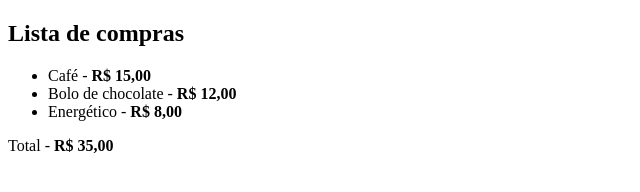
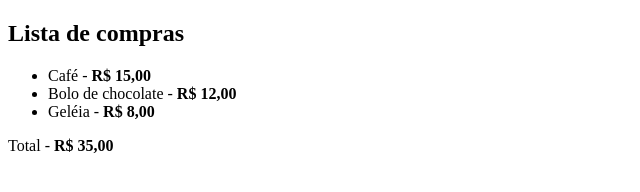
Before and after one commit to Ataides-Blume/Lista-de-Compras, a plain HTML site: page index.html in a window 1280 px wide. Shown: the full height of the page, 0-640 px from the left. Drawn offline with Linux system fonts and the light colour scheme.

Commit message:
Trocado Energético por Geléia

```diff
--- a/index.html
+++ b/index.html
@@ -10,7 +10,7 @@
     <ul>
       <li>Café - <strong>R$ 15,00</strong></li>
       <li>Bolo de chocolate - <strong>R$ 12,00</strong></li>
-      <li>Energético - <strong>R$ 8,00</strong></li>
+      <li>Geléia - <strong>R$ 8,00</strong></li>
     </ul>
     <p>Total - <Strong>R$ 35,00</Strong></p>
   </body>
```
